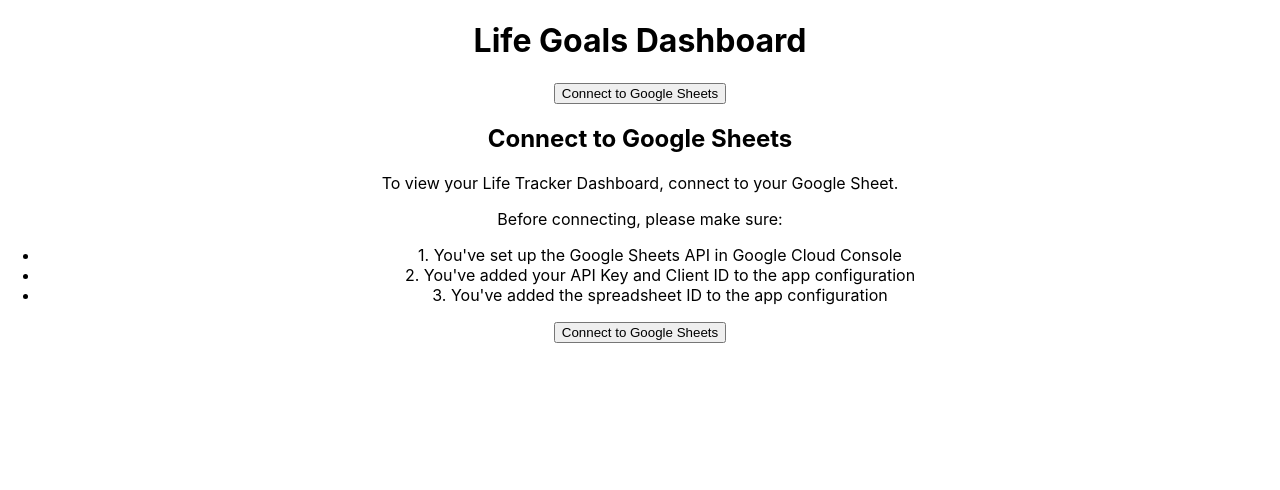
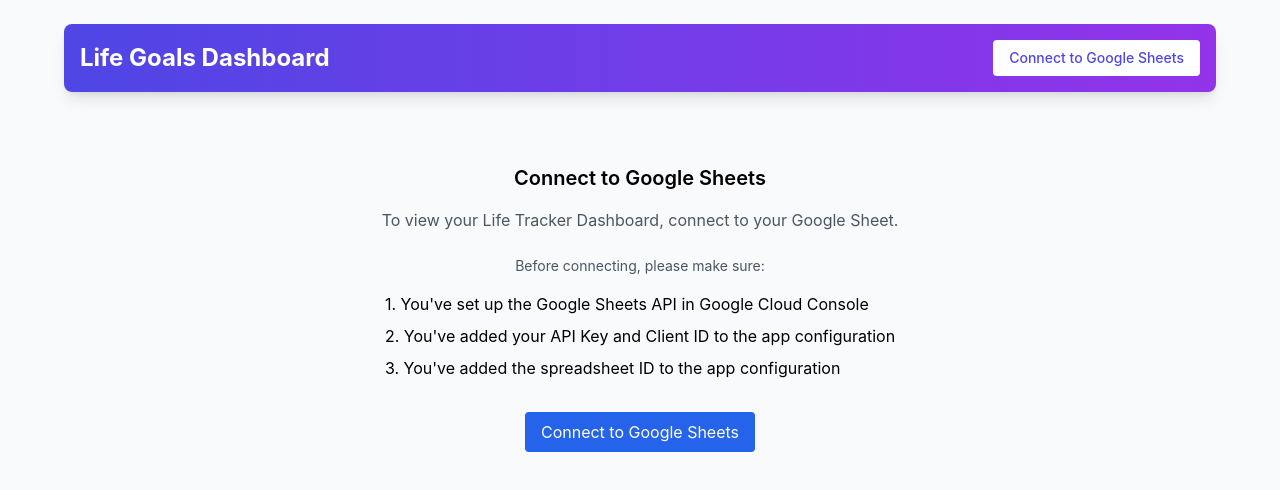
Before and after one commit to mattetter/life_tracker_dashboard, a React (Create React App) app: page / in a window 1280 px wide. Shown: the top 490 px of the page. Built offline with nearby package versions, Linux system fonts and the light colour scheme.

Commit message:
buncha changes by Claude, mostly UI

```diff
--- a/package.json
+++ b/package.json
@@ -1,5 +1,6 @@
 {
   "name": "life_tracker_dashboard",
+  "homepage": "https://mattetter.github.io/life_tracker_dashboard",
   "version": "0.1.0",
   "private": true,
   "dependencies": {
@@ -18,7 +19,9 @@
     "start": "react-scripts start",
     "build": "react-scripts build",
     "test": "react-scripts test",
-    "eject": "react-scripts eject"
+    "eject": "react-scripts eject",
+    "predeploy": "npm run build",
+    "deploy": "gh-pages -d build"
   },
   "eslintConfig": {
     "extends": [
--- /dev/null
+++ b/postcss.config.js
@@ -0,0 +1,6 @@
+module.exports = {
+  plugins: {
+    tailwindcss: {},
+    autoprefixer: {},
+  },
+}
--- a/src/index.css
+++ b/src/index.css
@@ -1,3 +1,7 @@
+@tailwind base;
+@tailwind components;
+@tailwind utilities;
+
 body {
   margin: 0;
   font-family: -apple-system, BlinkMacSystemFont, 'Segoe UI', 'Roboto', 'Oxygen',
--- /dev/null
+++ b/tailwind.config.js
@@ -0,0 +1,10 @@
+/** @type {import('tailwindcss').Config} */
+module.exports = {
+  content: [
+    "./src/**/*.{js,jsx,ts,tsx}",
+  ],
+  theme: {
+    extend: {},
+  },
+  plugins: [],
+}
```
